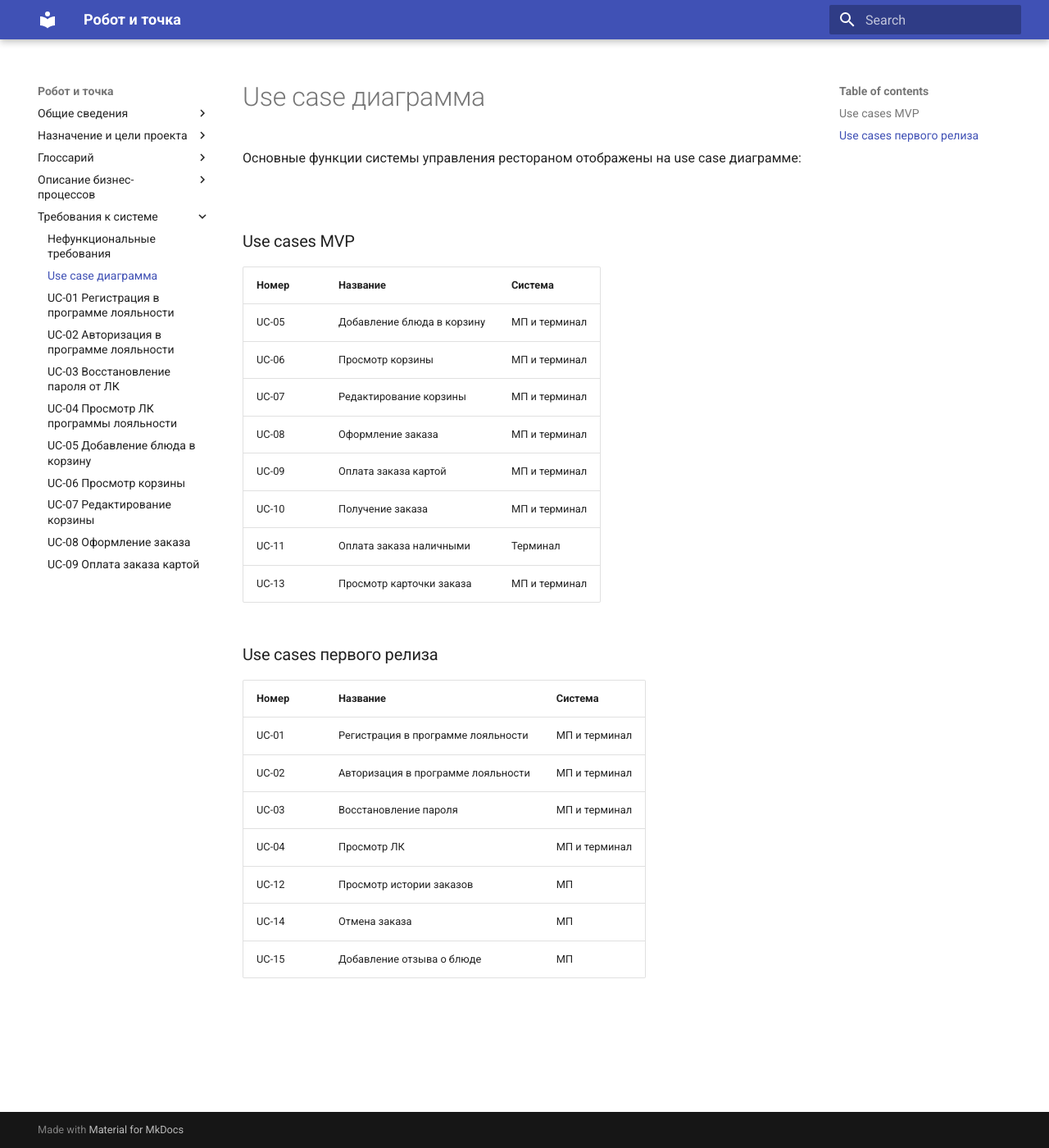
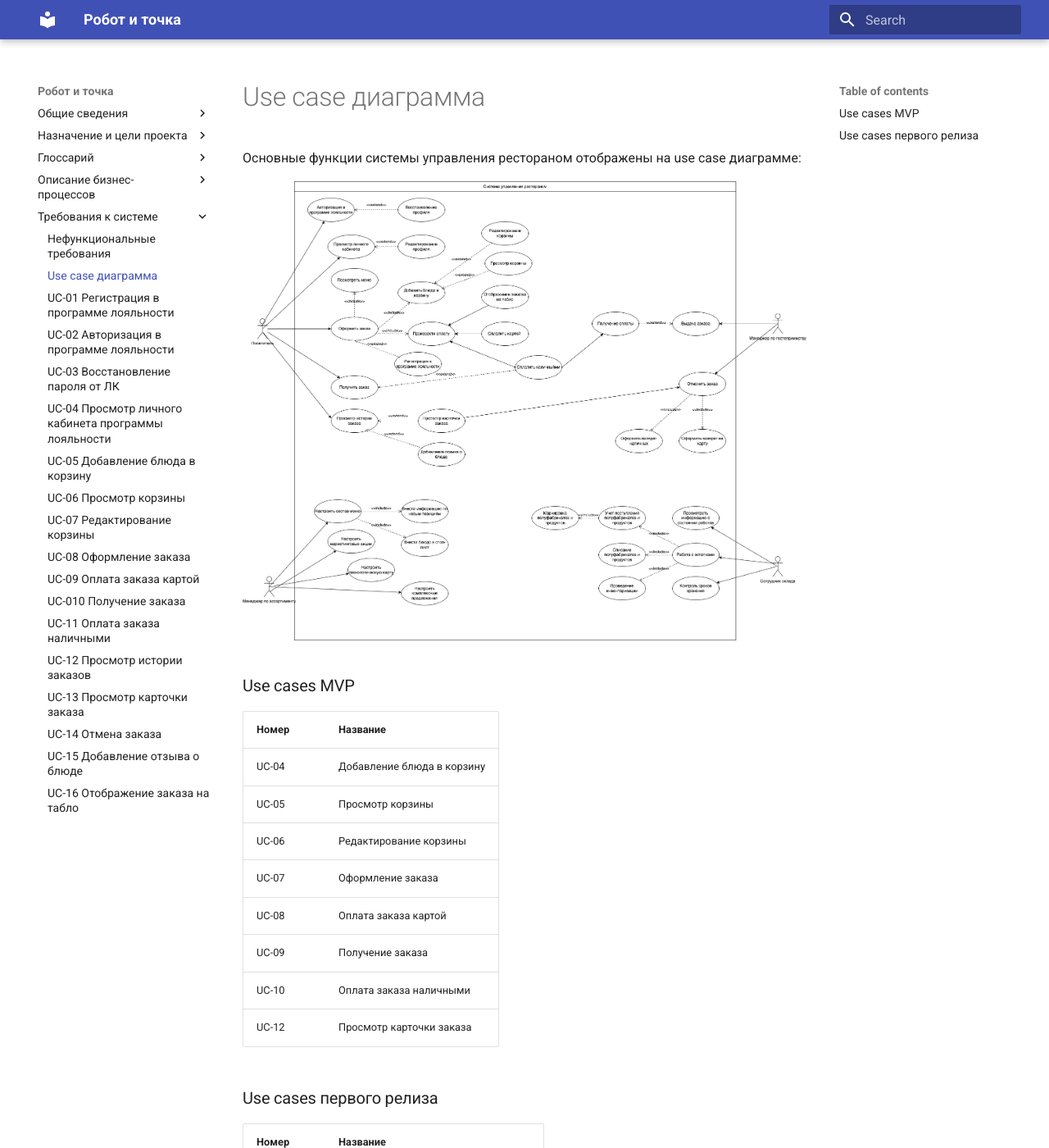
Before and after one commit to VasnevaAnastasia/robot-i-tochka, an MkDocs documentation site: the page built from docs/requirements/use_case_diagram.md, in a window 1280 px wide and 1400 px high. Shown: the whole window at 82% size. Built offline with MkDocs 1.6.1 and Material for MkDocs 9.7.7, drawn with Linux system fonts in a browser that asks for light colours; some of the changed text lies outside the part shown.

Commit message:
Все ФТ

```diff
--- a/docs/requirements/uc04.md
+++ b/docs/requirements/uc04.md
@@ -1,4 +1,4 @@
-# UC-04 Просмотр ЛК программы лояльности
+# UC-04 Просмотр личного кабинета программы лояльности
 
 ### Предусловия
 
--- a/docs/requirements/use_case_diagram.md
+++ b/docs/requirements/use_case_diagram.md
@@ -2,29 +2,28 @@
 
 Основные функции системы управления рестораном отображены на use case диаграмме:
 
-![]()
+![](use_case_diagram.drawio.png)
 
 ### Use cases MVP
 
-| **Номер** | **Название**               | Система       |
-| :-------- | :------------------------- | :------------ |
-| UC-05     | Добавление блюда в корзину | МП и терминал |
-| UC-06     | Просмотр корзины           | МП и терминал |
-| UC-07     | Редактирование корзины     | МП и терминал |
-| UC-08     | Оформление заказа          | МП и терминал |
-| UC-09     | Оплата заказа картой       | МП и терминал |
-| UC-10     | Получение заказа           | МП и терминал |
-| UC-11     | Оплата заказа наличными    | Терминал      |
-| UC-13     | Просмотр карточки заказа   | МП и терминал |
+| **Номер** | **Название**               |
+| :-------- | :------------------------- |
+| UC-04     | Добавление блюда в корзину |
+| UC-05     | Просмотр корзины           |
+| UC-06     | Редактирование корзины     |
+| UC-07     | Оформление заказа          |
+| UC-08     | Оплата заказа картой       |
+| UC-09     | Получение заказа           |
+| UC-10     | Оплата заказа наличными    |
+| UC-12     | Просмотр карточки заказа   |
 
 ### Use cases первого релиза
 
-| **Номер** | **Название**                       | Система       |
-| :-------- | :--------------------------------- | :------------ |
-| UC-01     | Регистрация в программе лояльности | МП и терминал |
-| UC-02     | Авторизация в программе лояльности | МП и терминал |
-| UC-03     | Восстановление пароля              | МП и терминал |
-| UC-04     | Просмотр ЛК                        | МП и терминал |
-| UC-12     | Просмотр истории заказов           | МП            |
-| UC-14     | Отмена заказа                      | МП            |
-| UC-15     | Добавление отзыва о блюде          | МП            |
+| **Номер** | **Название**                       |
+| :-------- | :--------------------------------- |
+| UC-01     | Регистрация в программе лояльности |
+| UC-02     | Авторизация в программе лояльности |
+| UC-03     | Просмотр ЛК                        |
+| UC-11     | Просмотр истории заказов           |
+| UC-13     | Отмена заказа                      |
+| UC-14     | Добавление отзыва о блюде          |
--- a/mkdocs.yml
+++ b/mkdocs.yml
@@ -21,6 +21,13 @@ nav:
     - requirements/uc07.md
     - requirements/uc08.md
     - requirements/uc09.md
+    - requirements/uc10.md
+    - requirements/uc11.md
+    - requirements/uc12.md
+    - requirements/uc13.md
+    - requirements/uc14.md
+    - requirements/uc15.md
+    - requirements/uc16.md
 
 theme:
   name: material
```
Also changed, not shown: docs/requirements/uc09.md (+1 -1 lines), docs/requirements/uc10.md (added, +36 -0 lines), docs/requirements/uc11.md (added, +19 -0 lines), docs/requirements/uc12.md (added, +34 -0 lines), docs/requirements/uc13.md (added, +22 -0 lines), docs/requirements/uc14.md (added, +45 -0 lines), docs/requirements/uc15.md (added, +25 -0 lines), docs/requirements/uc16.md (added, +30 -0 lines), docs/requirements/use_case_diagram.md 11-14-45-452.md (added, +31 -0 lines), docs/requirements/use_case_diagram.drawio.png (added).
